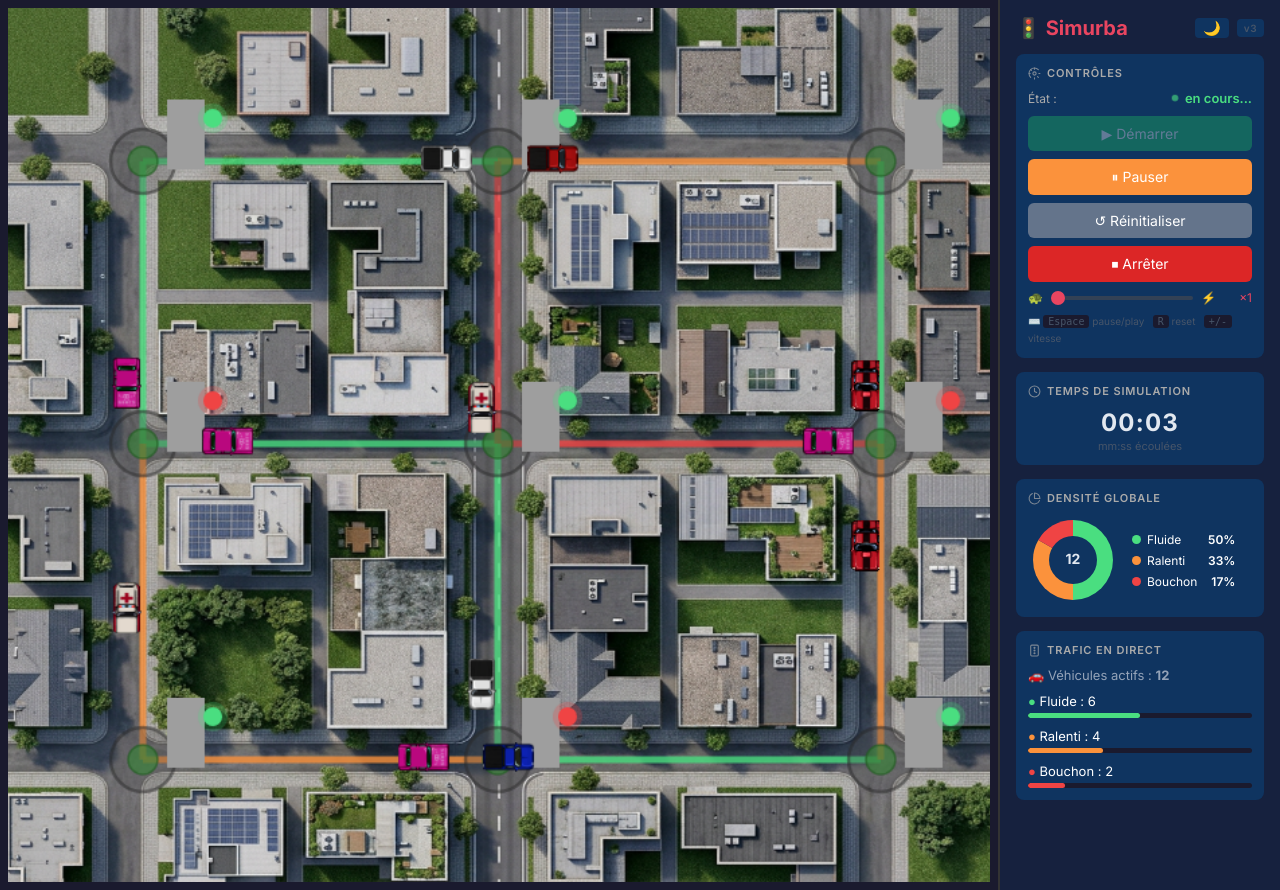
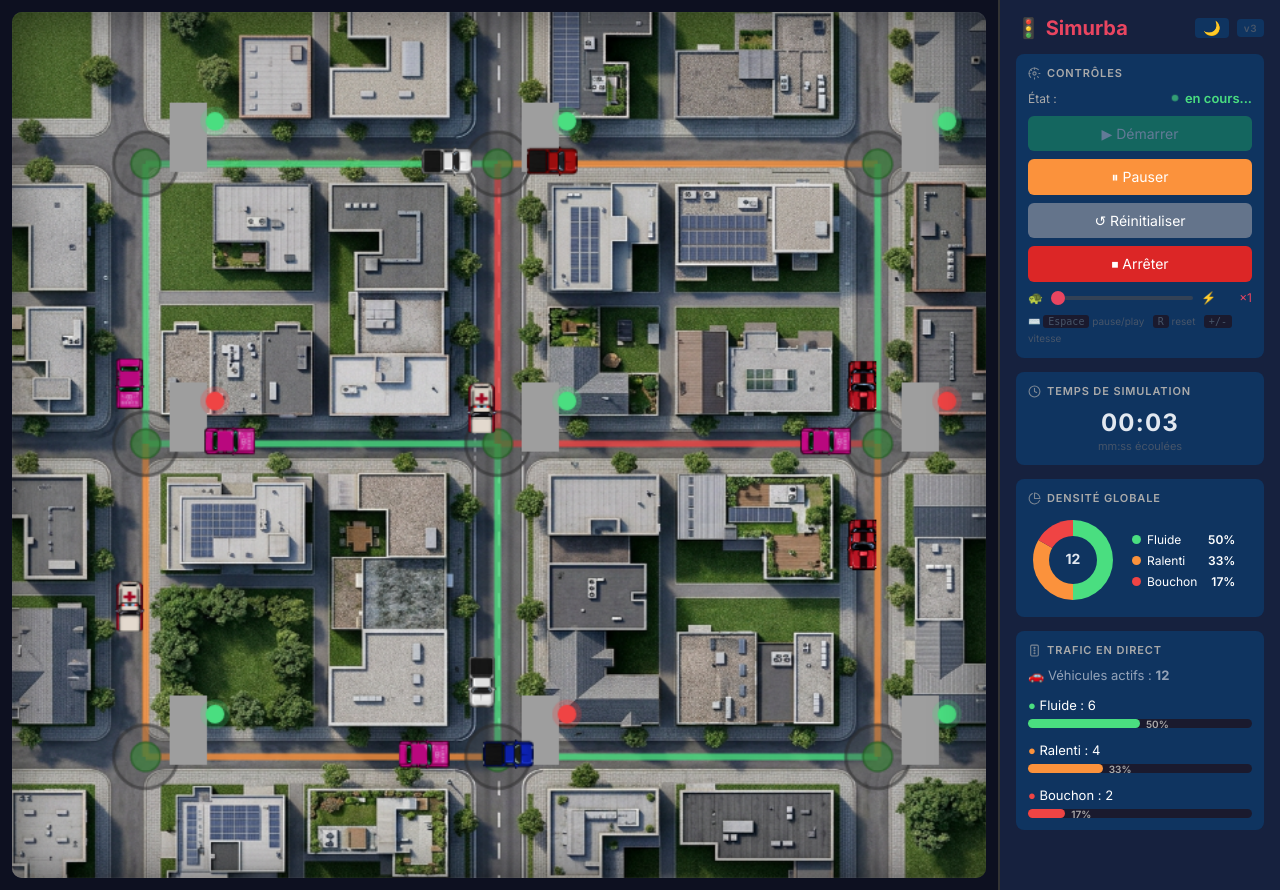
Before and after one commit to najororabiaza/simurba, a Django app: page / in a window 1280 px wide. Run offline with Django 5.2, Linux system fonts and the light colour scheme.

Commit message:
style: thicken stat bars with floating value tip and frame canvas with depth vignette

```diff
--- a/traffic/static/traffic/js/simulation.js
+++ b/traffic/static/traffic/js/simulation.js
@@ -404,9 +404,20 @@ function updateDashboard() {
     document.getElementById('count-ralenti').textContent = counts.ralenti;
     document.getElementById('count-bouchon').textContent = counts.bouchon;
 
-    document.getElementById('bar-fluide').style.width  = (counts.fluide  / total * 100) + '%';
-    document.getElementById('bar-ralenti').style.width = (counts.ralenti / total * 100) + '%';
-    document.getElementById('bar-bouchon').style.width = (counts.bouchon / total * 100) + '%';
+    // Barres + valeurs flottantes
+    const bars = [
+        { bar: 'bar-fluide',  tip: 'tip-fluide',  count: counts.fluide  },
+        { bar: 'bar-ralenti', tip: 'tip-ralenti',  count: counts.ralenti },
+        { bar: 'bar-bouchon', tip: 'tip-bouchon',  count: counts.bouchon },
+    ];
+    bars.forEach(({ bar, tip, count }) => {
+        const pct = total > 0 ? count / total * 100 : 0;
+        const barEl = document.getElementById(bar);
+        const tipEl = document.getElementById(tip);
+        barEl.style.width = pct + '%';
+        tipEl.textContent = Math.round(pct) + '%';
+        barEl.classList.toggle('has-data', count > 0);
+    });
 
     // Pourcentages donut
     document.getElementById('pct-fluide').textContent  = Math.round(counts.fluide  / total * 100) + '%';
--- a/traffic/templates/traffic/base.html
+++ b/traffic/templates/traffic/base.html
@@ -16,6 +16,7 @@
             --color-bg-dashboard:  #16213e;
             --color-bg-section:    #0f3460;
             --color-bg-deep:       #1a1a2e;
+            --color-bg-canvas:     #0d1020;
 
             /* Bordures */
             --color-border-subtle: #333;
@@ -87,7 +88,21 @@
             justify-content: center;
             border-right: 2px solid var(--color-border-subtle);
             overflow: hidden;
-            padding: 8px;
+            padding: 12px;
+            background: var(--color-bg-canvas);
+        }
+
+        /* Vignette de profondeur (inner shadow) */
+        #canvas-zone::after {
+            content: '';
+            position: absolute;
+            inset: 12px;
+            border-radius: 10px;
+            box-shadow:
+                inset 0 0 50px rgba(0, 0, 0, 0.55),
+                inset 0 0 0 1px rgba(255, 255, 255, 0.04);
+            pointer-events: none;
+            z-index: 5;
         }
 
         #traffic-canvas {
@@ -95,6 +110,8 @@
             height: 100%;
             object-fit: cover;
             cursor: crosshair;
+            border-radius: 10px;
+            display: block;
         }
 
         /* ── Tooltip route ── */
@@ -292,11 +309,51 @@
         .clock-sub { font-size: 11px; color: var(--color-text-hint); text-align: center; }
 
         /* ── Stats trafic ── */
-        .stat-item { margin-bottom: 10px; }
+        .stat-item { margin-bottom: 14px; }
         .stat-item:last-child { margin-bottom: 0; }
-        .stat-label { font-size: clamp(11px, 1.4vw, 13px); margin-bottom: 4px; }
-        .stat-bar-bg { background: var(--color-bg-deep); height: 5px; border-radius: 3px; overflow: hidden; }
-        .stat-bar { height: 5px; border-radius: 3px; width: 0%; transition: width 0.5s; }
+        .stat-label { font-size: clamp(11px, 1.4vw, 13px); margin-bottom: 6px; }
+
+        /* Conteneur de la barre — overflow visible pour laisser dépasser la valeur */
+        .stat-bar-bg {
+            background: var(--color-bg-deep);
+            height: 9px;
+            border-radius: 5px;
+            overflow: visible;
+            position: relative;
+        }
+
+        /* Barre de progression */
+        .stat-bar {
+            height: 9px;
+            border-radius: 5px;
+            width: 0%;
+            transition: width 0.55s cubic-bezier(0.4, 0, 0.2, 1);
+            position: relative;
+            overflow: visible;
+        }
+
+        /* Valeur numérique flottante au bout de la barre */
+        .stat-bar-value {
+            position: absolute;
+            left: calc(100% + 6px);
+            top: 50%;
+            transform: translateY(-50%);
+            font-size: 10px;
+            font-weight: 600;
+            color: var(--color-text-muted);
+            white-space: nowrap;
+            opacity: 0;
+            transition: opacity 0.3s ease 0.2s;
+            pointer-events: none;
+        }
+
+        /* Apparaît uniquement quand la barre a des données */
+        .stat-bar.has-data .stat-bar-value { opacity: 1; }
+
+        /* Animation d'entrée des barres au premier rendu */
+        @keyframes barGrow {
+            from { width: 0% !important; }
+        }
 
         /* ── Donut ── */
         .donut-wrapper {
@@ -507,7 +564,9 @@
                     <span style="color:var(--color-state-fluide);">●</span> Fluide : <span id="count-fluide">0</span>
                 </div>
                 <div class="stat-bar-bg">
-                    <div class="stat-bar" id="bar-fluide" style="background:var(--color-state-fluide);"></div>
+                    <div class="stat-bar" id="bar-fluide" style="background:var(--color-state-fluide);">
+                        <span class="stat-bar-value" id="tip-fluide"></span>
+                    </div>
                 </div>
             </div>
 
@@ -516,7 +575,9 @@
                     <span style="color:var(--color-state-ralenti);">●</span> Ralenti : <span id="count-ralenti">0</span>
                 </div>
                 <div class="stat-bar-bg">
-                    <div class="stat-bar" id="bar-ralenti" style="background:var(--color-state-ralenti);"></div>
+                    <div class="stat-bar" id="bar-ralenti" style="background:var(--color-state-ralenti);">
+                        <span class="stat-bar-value" id="tip-ralenti"></span>
+                    </div>
                 </div>
             </div>
 
@@ -525,7 +586,9 @@
                     <span style="color:var(--color-state-bouchon);">●</span> Bouchon : <span id="count-bouchon">0</span>
                 </div>
                 <div class="stat-bar-bg">
-                    <div class="stat-bar" id="bar-bouchon" style="background:var(--color-state-bouchon);"></div>
+                    <div class="stat-bar" id="bar-bouchon" style="background:var(--color-state-bouchon);">
+                        <span class="stat-bar-value" id="tip-bouchon"></span>
+                    </div>
                 </div>
             </div>
         </div>
```
